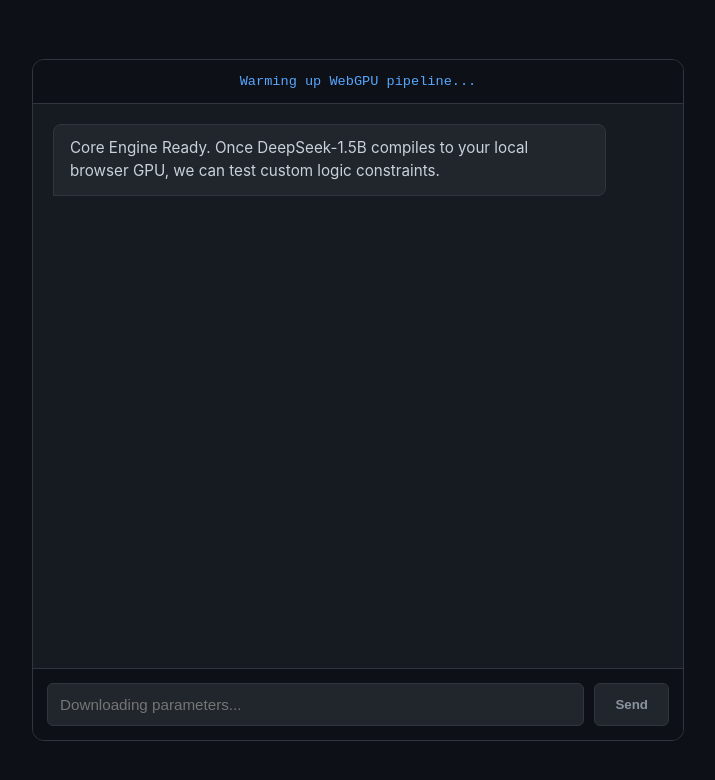
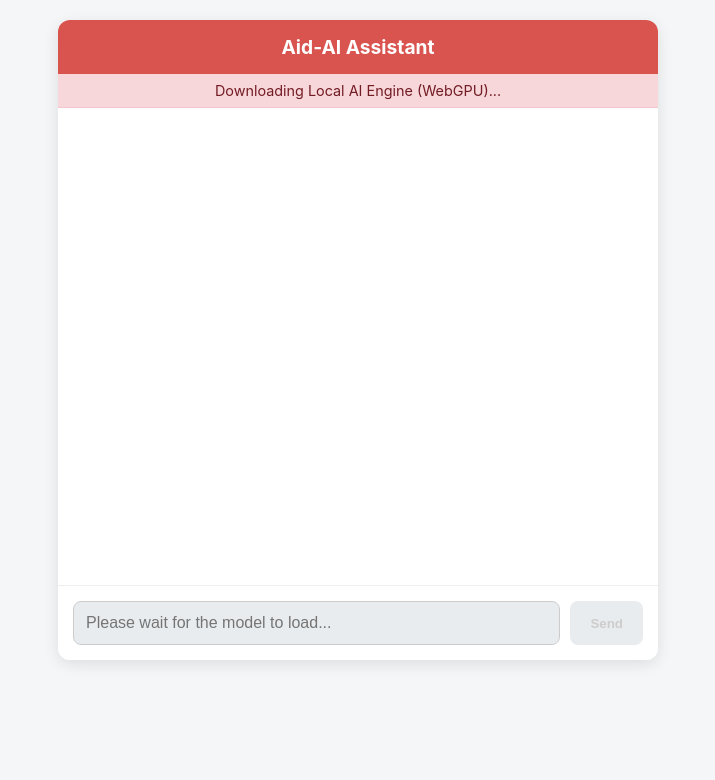
Before and after one commit to mayaisabot/AIDai-core, a plain HTML site: page index.html in a window 1280 px wide. Shown: the whole page, without its empty margins (282-997 px from the left). Drawn offline with Linux system fonts and the light colour scheme.

Commit message:
index.html

```diff
--- a/index.html
+++ b/index.html
@@ -3,35 +3,37 @@
 <head>
     <meta charset="UTF-8">
     <meta name="viewport" content="width=device-width, initial-scale=1.0">
-    <title>BandAI Edge Studio</title>
+    <title>Aid-AI - Local First Aid Assistant</title>
     <style>
-        body { font-family: -apple-system, system-ui, sans-serif; background-color: #0d1117; color: #c9d1d9; margin: 0; display: flex; justify-content: center; align-items: center; height: 100vh; }
-        .window-frame { width: 100%; max-width: 650px; height: 85vh; background: #161b22; border-radius: 12px; display: flex; flex-direction: column; overflow: hidden; border: 1px solid #30363d; }
-        .status-header { padding: 14px; background: #0d1117; text-align: center; font-size: 0.85rem; color: #58a6ff; border-bottom: 1px solid #30363d; font-family: monospace; }
-        .chat-area { flex: 1; padding: 20px; overflow-y: auto; display: flex; flex-direction: column; gap: 14px; }
-        .bubble { padding: 12px 16px; border-radius: 8px; max-width: 85%; line-height: 1.5; font-size: 0.95rem; }
-        .user-bubble { background: #1f6feb; color: white; align-self: flex-end; border-bottom-right-radius: 0; }
-        .ai-bubble { background: #21262d; color: #c9d1d9; align-self: flex-start; border-bottom-left-radius: 0; border: 1px solid #30363d; }
-        .control-bar { display: flex; padding: 14px; background: #0d1117; gap: 10px; border-top: 1px solid #30363d; }
-        input { flex: 1; background: #21262d; border: 1px solid #30363d; padding: 12px; border-radius: 6px; color: white; outline: none; font-size: 0.95rem; }
-        input:focus { border-color: #58a6ff; }
-        button { background: #238636; color: white; border: none; padding: 0 20px; border-radius: 6px; font-weight: bold; cursor: pointer; transition: background 0.2s; }
-        button:disabled { background: #21262d; color: #8b949e; cursor: not-allowed; border: 1px solid #30363d; }
+        body { font-family: -apple-system, BlinkMacSystemFont, "Segoe UI", Roboto, sans-serif; background-color: #f4f6f8; margin: 0; padding: 20px; display: flex; flex-direction: column; align-items: center; }
+        .chat-container { width: 100%; max-width: 600px; background: white; border-radius: 12px; box-shadow: 0 4px 15px rgba(0,0,0,0.1); display: flex; flex-direction: column; height: 80vh; overflow: hidden; }
+        .header { background: #d9534f; color: white; padding: 15px; font-weight: bold; text-align: center; font-size: 1.2rem; }
+        .status { background: #f8d7da; color: #721c24; text-align: center; padding: 8px; font-size: 0.9rem; border-bottom: 1px solid #f5c6cb; }
+        .chat-box { flex: 1; padding: 20px; overflow-y: auto; display: flex; flex-direction: column; gap: 12px; }
+        .bubble { max-width: 80%; padding: 12px 16px; border-radius: 18px; font-size: 0.95rem; line-height: 1.4; word-wrap: break-word; }
+        .user-bubble { background: #007bff; color: white; align-self: flex-end; border-bottom-right-radius: 4px; }
+        .ai-bubble { background: #e9ecef; color: #333; align-self: flex-start; border-bottom-left-radius: 4px; white-space: pre-wrap; }
+        .input-area { display: flex; padding: 15px; border-top: 1px solid #eee; background: #fff; gap: 10px; }
+        input { flex: 1; padding: 12px; border: 1px solid #ccc; border-radius: 8px; font-size: 1rem; outline: none; }
+        button { background: #d9534f; color: white; border: none; padding: 0 20px; border-radius: 8px; font-weight: bold; cursor: pointer; transition: background 0.2s; }
+        button:hover { background: #c9302c; }
+        button:disabled, input:disabled { background: #e9ecef; color: #ccc; cursor: not-allowed; }
     </style>
-    <script type="module" src="./app.js"></script>
 </head>
 <body>
 
-<div class="window-frame">
-    <div class="status-header" id="progressTrack">Warming up WebGPU pipeline...</div>
-    <div class="chat-area" id="screenOutput">
-        <div class="bubble ai-bubble">Core Engine Ready. Once DeepSeek-1.5B compiles to your local browser GPU, we can test custom logic constraints.</div>
+    <div class="chat-container">
+        <div class="header">Aid-AI Assistant</div>
+        <div id="progressTrack" class="status">Downloading Local AI Engine (WebGPU)...</div>
+        <div id="screenOutput" class="chat-box"></div>
+
+        <div class="input-area">
+            <input type="text" id="userText" placeholder="Please wait for the model to load..." disabled>
+            <button id="sendAction" disabled>Send</button>
+        </div>
     </div>
-    <div class="control-bar">
-        <input type="text" id="userText" placeholder="Downloading parameters..." disabled>
-        <button id="sendAction" disabled>Send</button>
-    </div>
-</div>
+
+    <script type="module" src="app.js"></script>
 
 </body>
 </html>
```
